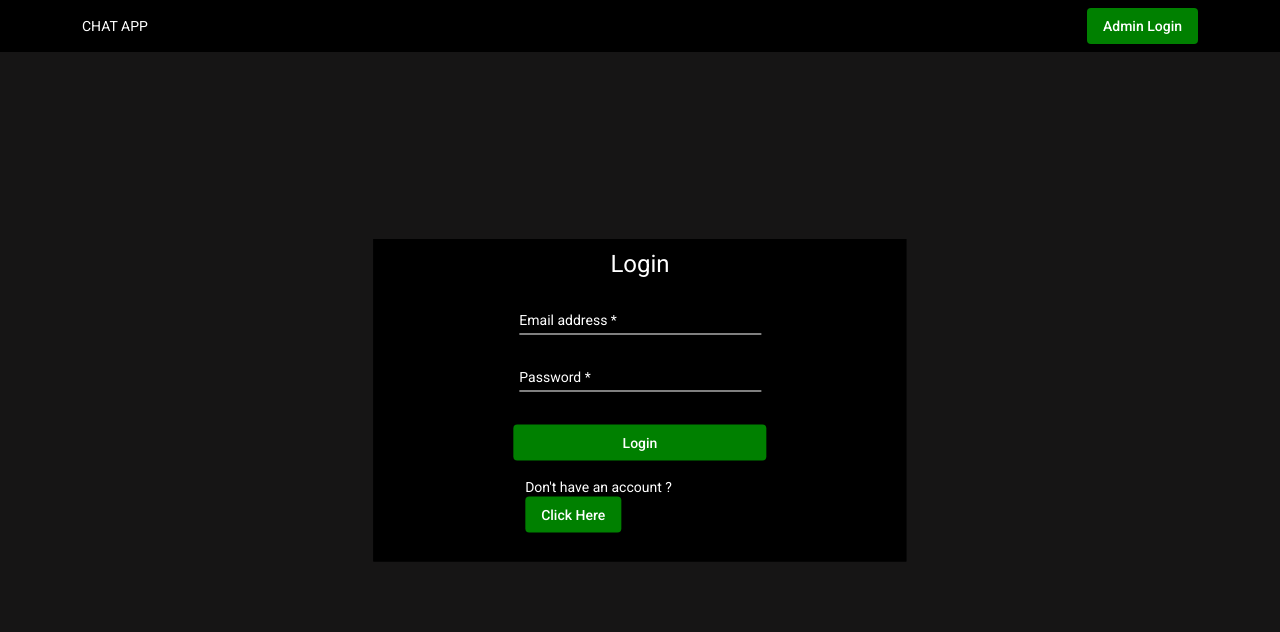
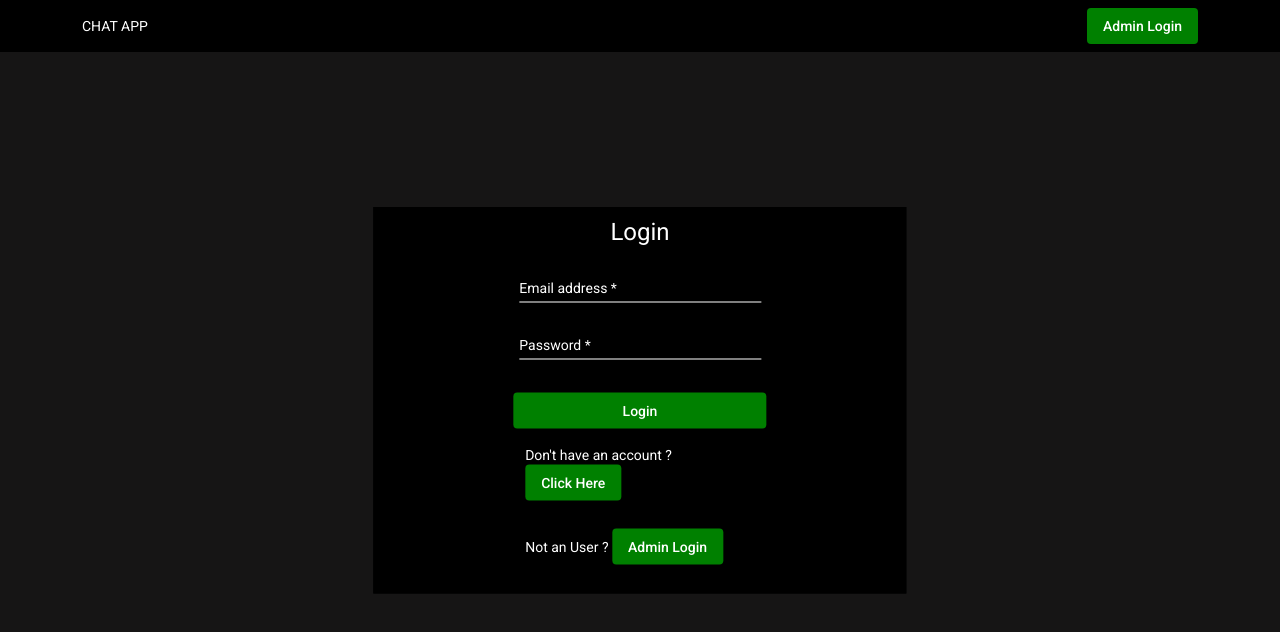
Before and after one commit to venkatesh18118/ChatApp, an Angular app in the folder Client Side/: page /#/login in a window 1280 px wide. Shown: the top 632 px of the page. Built offline with nearby package versions, Linux system fonts and the light colour scheme; no server answers.

Commit message:
Admin login changes

```diff
--- a/Client Side/src/app/login/login.component.html
+++ b/Client Side/src/app/login/login.component.html
@@ -40,6 +40,9 @@
             <div class="row offset-lg-3 col-lg-6 mb-3">
                 <p>Don't have an account ? <button mat-raised-button (click)="redirectToRegisterPage()">Click Here</button></p>
             </div>
+            <div class="row offset-lg-3 col-lg-6 mb-3">
+                <p>Not an User ? <button mat-raised-button (click)="redirectToAdmin()">Admin Login</button></p>
+            </div>
         </div>
 
     </div>
--- a/Client Side/src/app/login/login.component.ts
+++ b/Client Side/src/app/login/login.component.ts
@@ -53,6 +53,10 @@ export class LoginComponent implements OnInit {
     this.router.navigate(['/register']);
   }
 
+  redirectToAdmin(){
+    this.router.navigate(['/admin/login']);
+  }
+
   // async communication(){
   //   const socket = await io('http://localhost:3000', {
   //     query:{
--- a/Client Side/src/app/nav-bar/nav-bar.component.html
+++ b/Client Side/src/app/nav-bar/nav-bar.component.html
@@ -2,7 +2,6 @@
     <div class="container">
         <Span>CHAT APP</Span>
         <button style="float: right;" *ngIf="!adminLogin" mat-raised-button (click)="redirectToAdmin()">Admin Login</button>
-        <button style="float: right;" *ngIf="adminLogin" mat-raised-button (click)="redirectToUser()">Admin Logout</button>
         <button style="float: right;" (click)="logoutUser()" *ngIf="this.authService.loggedIn()"  mat-raised-button>Log Out</button>
     </div>
 
--- a/Client Side/src/app/nav-bar/nav-bar.component.ts
+++ b/Client Side/src/app/nav-bar/nav-bar.component.ts
@@ -16,12 +16,5 @@ export class NavBarComponent implements OnInit {
   logoutUser(){
     this.authService.logOutuser();
   }
-  redirectToAdmin(){
-    this.adminLogin = true;
-    this.router.navigate(['/admin/login']);
-  }
-  redirectToUser(){
-    this.adminLogin = false;
-    this.router.navigate(['/login']);
-  }
+
 }
```
Also changed, not shown: 3 other files (tests, documents, lock files or other folders).
